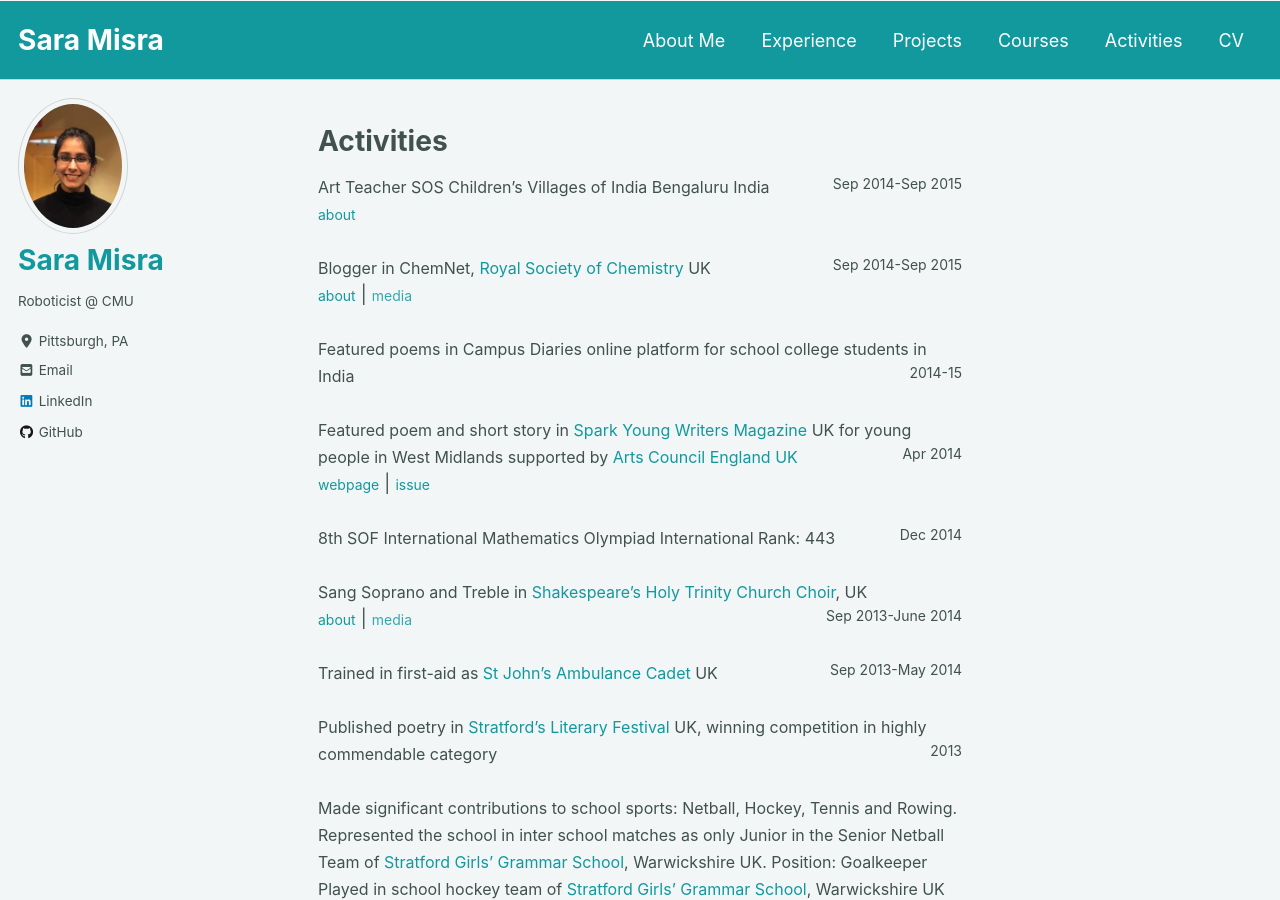
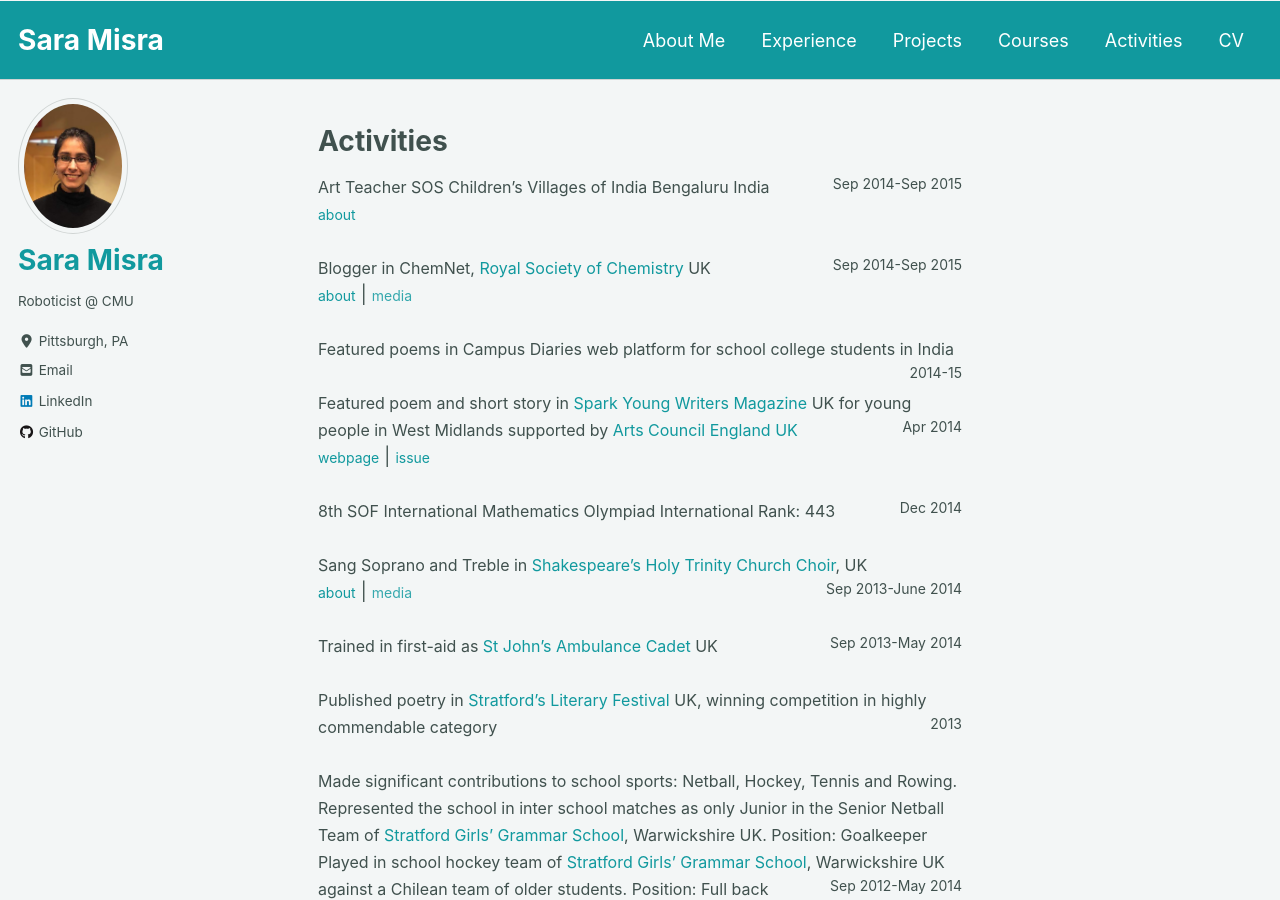
Before and after one commit to saram1sra/saram1sra.github.io, a Jekyll site: the page built from _pages/activities.html, in a window 1280 px wide and 900 px high. Built offline with Jekyll 4.4.1, drawn with Linux system fonts in a browser that asks for light colours; cached includes are drawn as plain includes; nearby versions of some CDN libraries.

Commit message:
activities change

```diff
--- a/_pages/activities.html
+++ b/_pages/activities.html
@@ -58,7 +58,7 @@ Invited to write for RSC ChemNet for an audience of 16-18 year olds to propogate
 Blog Name: Surface Tension
 </toggle_down> <br><br>
 
-<heading>Featured poems in Campus Diaries online platform for school college students in India </heading><p style="display: inline">
+<heading>Featured poems in Campus Diaries web platform for school college students in India </heading><p style="display: inline">
 <span style="float: right; font-size:14px" style="font-size: 14px">2014-15</span></p> <br><br>
 
 <heading>Featured poem and short story in <a href="https://www.sparkwriters.org/">Spark Young Writers Magazine</a>
```
